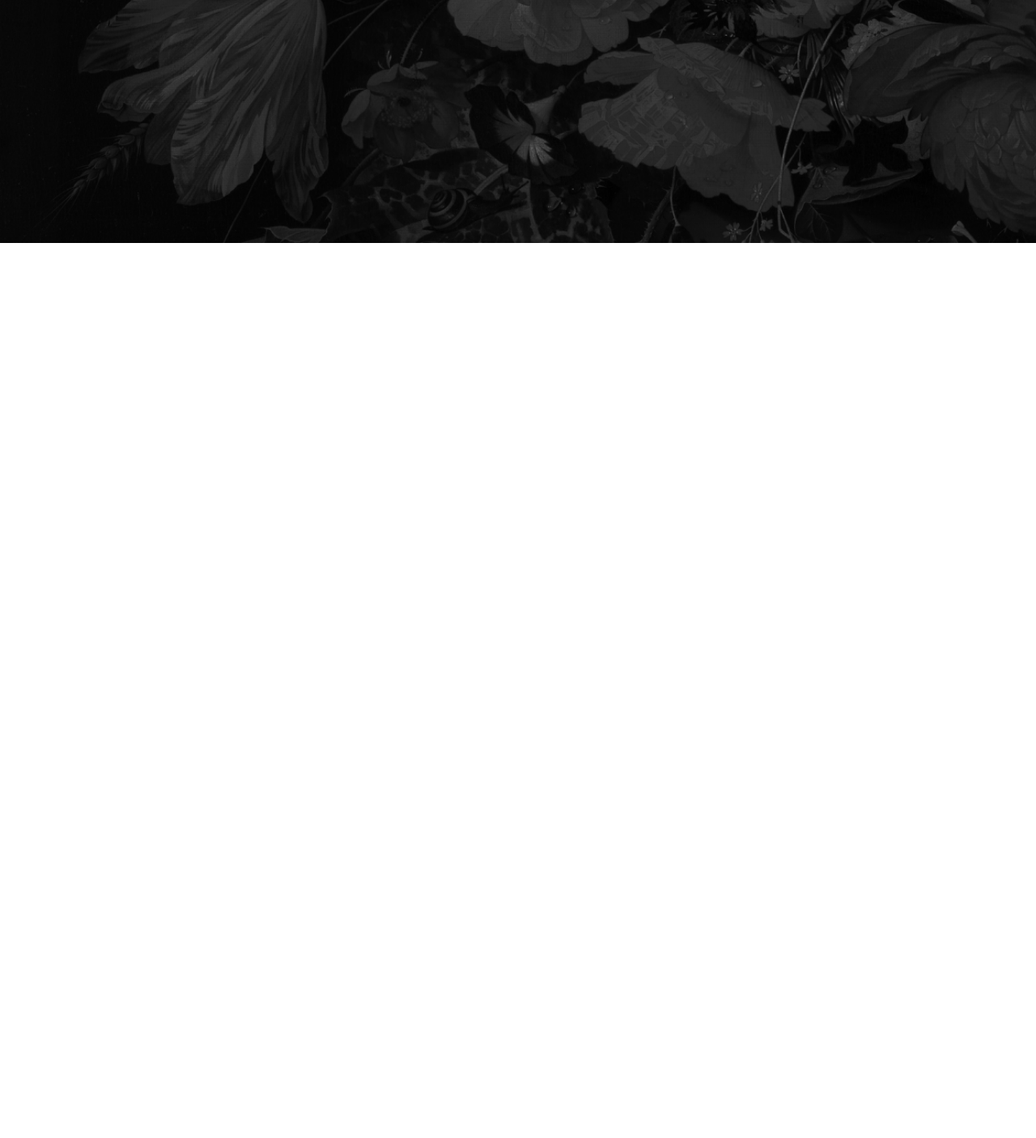
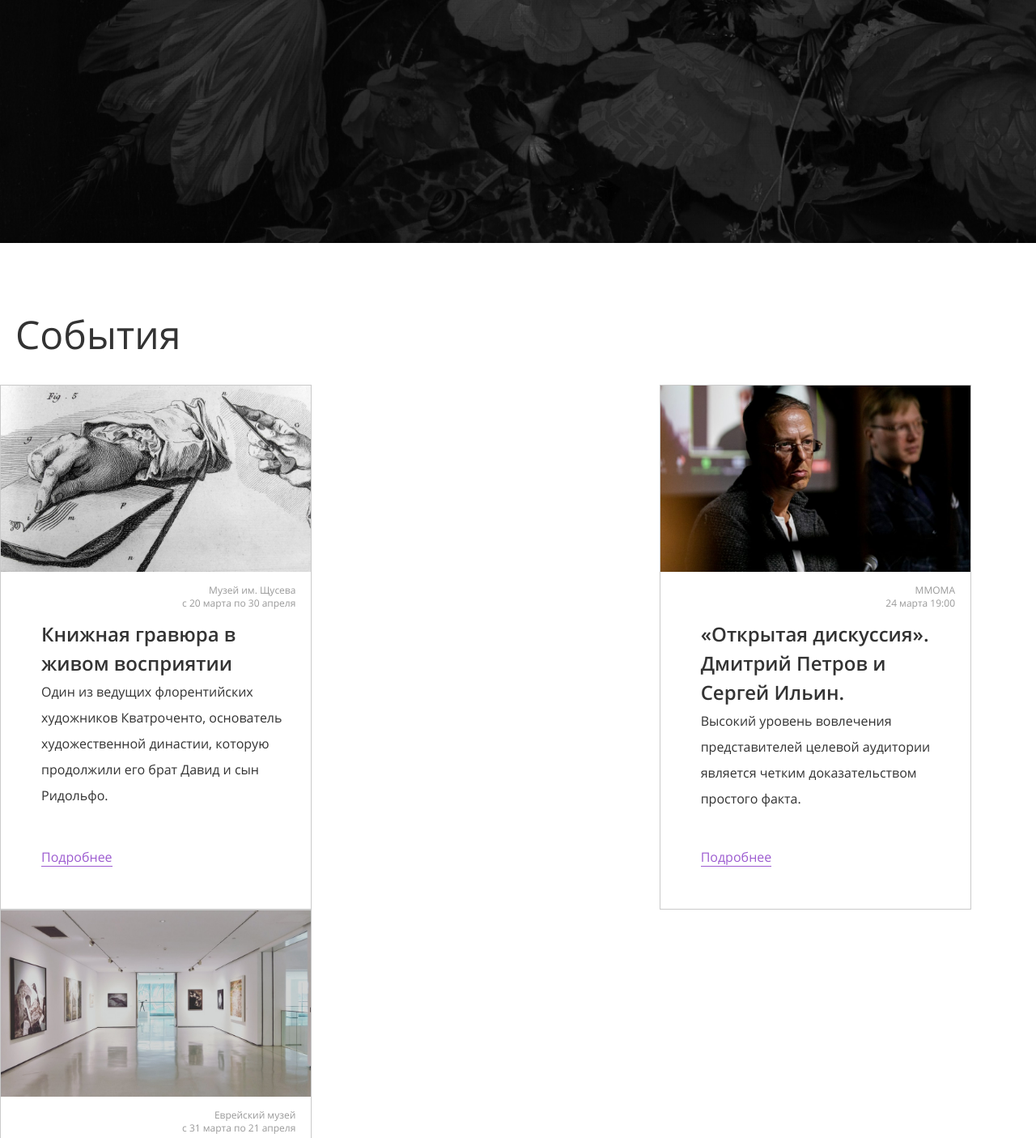
Before and after one commit to mattomtall/Blanchard, a plain HTML site: page index.html in a window 1280 px wide. Shown: the part 2062-3467 px from the top of the page at 81% size. Before the commit the page ends 2362 px from the top, so only its background shows below. Drawn offline with nearby package versions, Linux system fonts and the light colour scheme.

Commit message:
events add

```diff
--- a/css/events.css
+++ b/css/events.css
@@ -0,0 +1,74 @@
+.events {
+	display: flex;
+	margin-top: 80px;
+}
+.events h2 {
+	margin-bottom: 30px;
+}
+.events .col {
+	padding: 0;
+}
+.events .row {
+	align-items: unset;
+	margin-bottom: 50px;
+}
+.events .events-card {
+	width: calc(100%/3 - 33.3px);
+	border: 1px solid #CACACA;
+	max-width: 500px;
+	max-height: 700px;
+	padding-bottom: 48px;
+}
+.events-card-2 {
+	margin: 0 50px;
+}
+.events-card-image img {
+	max-width: 500px;
+	max-height: 300px;
+	width: 100%;
+}
+.events-card-description {
+	font-size: 12px;
+	color: #999999;
+	line-height:  16.34px;
+	text-align: right;
+	padding: 0 19px;
+}
+.events-card-content {
+	display: flex;
+	flex-direction: column;
+	justify-content: space-between;
+	height: 308px;
+	font-size: 16px;
+}
+.events-card-text {
+	padding: 0 30px 0 50px;
+	line-height: 32px;
+	color: #333333;
+}
+.events-card-text p {
+	margin: 0;
+}
+.events-card-text span {
+	font-size: 24px;
+	font-weight: 600;
+	line-height: 33px;
+}
+.events-card-more {
+	padding: 0 50px;
+	max-width: 100px;
+}
+.more-link {
+	color: #9D5CD0;
+	line-height: 32px;
+	text-decoration: none;
+	border-bottom: 1px solid #9D5CD0;
+}
+.more-link:hover {
+	color: #7943A4;
+	border-bottom: 1px solid #9D5CD0;
+}
+.more-link:active {
+	color:#333333;
+	border-bottom: 1px solid #333333;
+}
--- a/index.html
+++ b/index.html
@@ -229,7 +229,64 @@
               лицензией.
             </p>
           </div>
-          <div class="gallery-swiper"></div>
+        </div>
+      </div>
+      <div class="events">
+        <div class="container">
+          <h2 class="main-h2 events-h2">События</h2>
+          <div class="row">
+            <div class="events-card events-card-1 col">
+              <div class="events-card-image">
+                <img src="files/card-image-1.jpg" alt="">
+              </div>
+              <div class="events-card-description">
+                  <p>Музей им. Щусева<br/>с 20 марта по 30 апреля</p>
+              </div>
+              <div class="events-card-content">
+                <div class="events-card-text">
+                  <span>Книжная гравюра в живом восприятии</span>
+                  <p>Один из ведущих флорентийских художников Кватроченто, основатель художественной династии, которую продолжили его брат Давид и сын Ридольфо.</p>
+                </div>
+                <div class="events-card-more">
+                  <a class="more-link" href="#">Подробнее</a>
+                </div>
+              </div>
+            </div>
+            <div class="events-card events-card-2 col">
+              <div class="events-card-image">
+                <img src="files/card-image-2.jpg" alt="">
+              </div>
+              <div class="events-card-description">
+                  <p>ММОМА<br/>24 марта 19:00</p>
+              </div>
+              <div class="events-card-content">
+                <div class="events-card-text">
+                  <span>«Открытая дискуссия». Дмитрий Петров и Сергей Ильин.</span>
+                  <p>Высокий уровень вовлечения представителей целевой аудитории является четким доказательством простого факта.</p>
+                </div>
+                <div class="events-card-more">
+                  <a class="more-link" href="#">Подробнее</a>
+                </div>
+              </div>
+            </div>
+            <div class="events-card events-card-3 col">
+              <div class="events-card-image">
+                <img src="files/card-image-3.jpg" alt="">
+              </div>
+              <div class="events-card-description">
+                  <p>Еврейский музей<br/>с 31 марта по 21 апреля</p>
+              </div>
+              <div class="events-card-content">
+                <div class="events-card-text">
+                  <span>Выставка «Формация 2020»</span>
+                  <p>Идейные соображения высшего порядка, а также современная методология разработки играет важную роль в формировании глубокомысленных рассуждений.</p>
+                </div>
+                <div class="events-card-more">
+                  <a class="more-link" href="#">Подробнее</a>
+                </div>
+              </div>
+            </div>
+          </div>
         </div>
       </div>
     </main>
```
Also changed, not shown: files/card-image-1.jpg (added), files/card-image-2.jpg (added), files/card-image-3.jpg (added).
